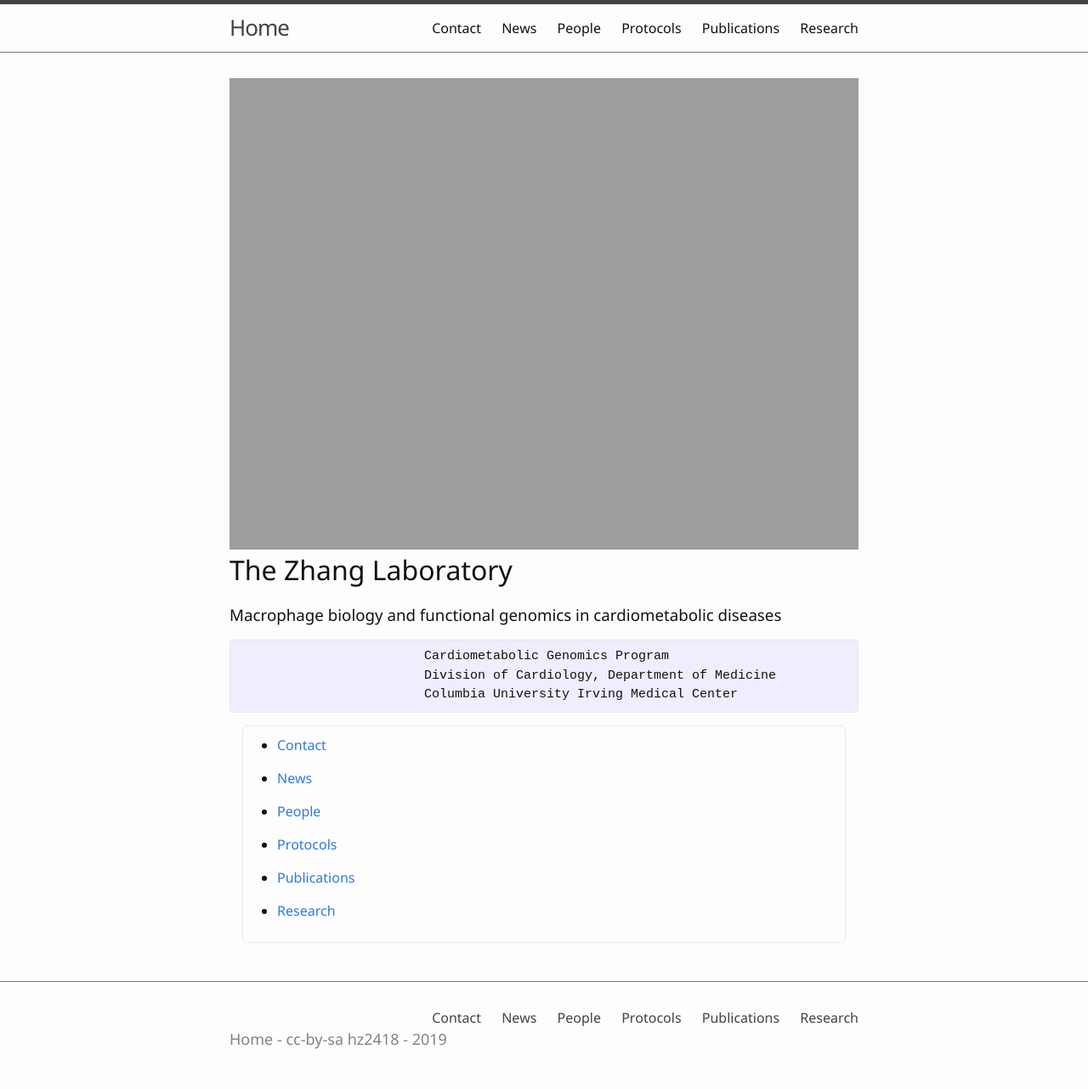
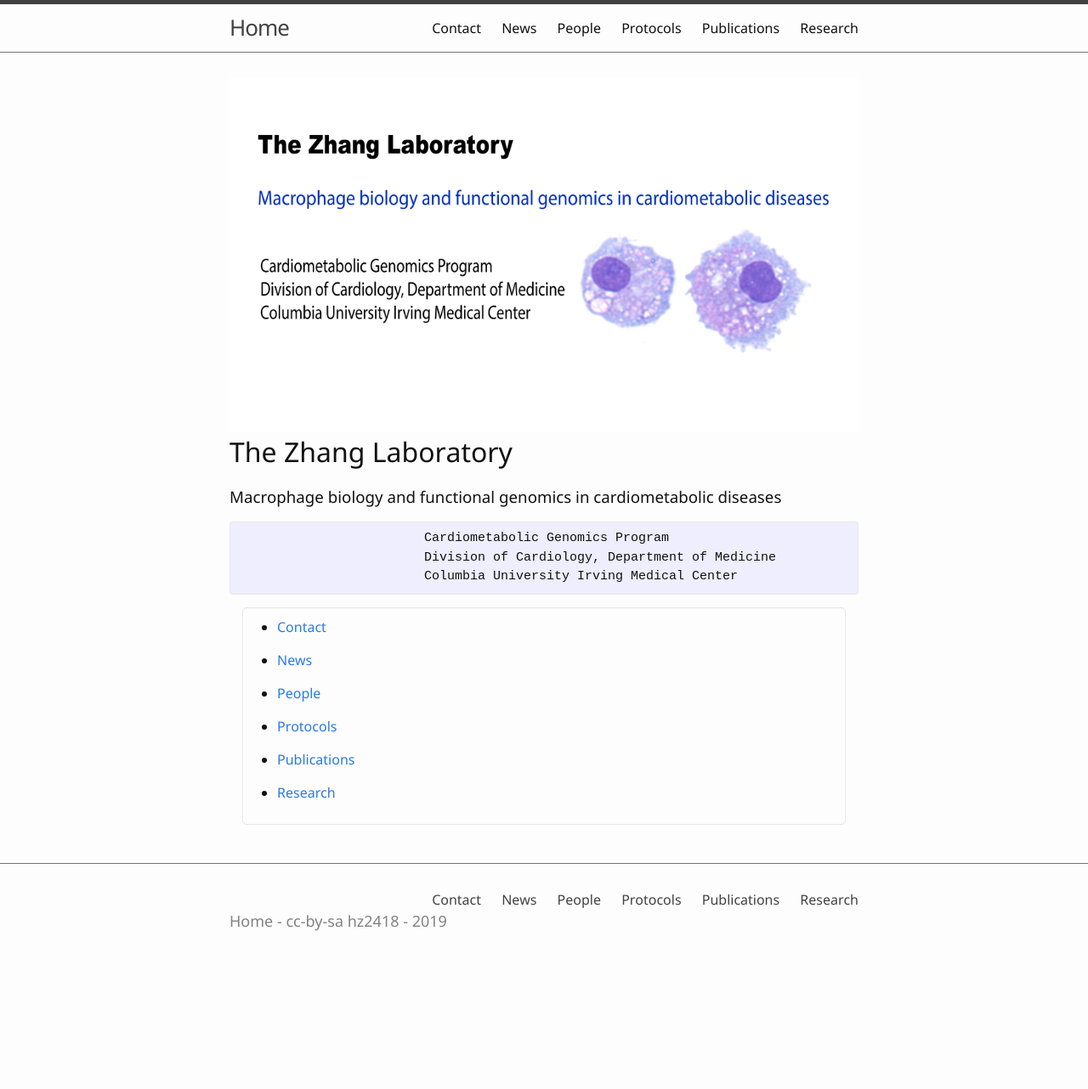
Before and after one commit to hanruizhang/zhanglab, a Jekyll site: the page built from index.md, in a window 1280 px wide. Shown: the whole page at 85% size. Built offline with Jekyll 4.4.1, drawn with Linux system fonts in a browser that asks for light colours; after the commit the page ends 1143 px from its top, so only the background shows below that.

Commit message:
Update index.md

```diff
--- a/index.md
+++ b/index.md
@@ -3,7 +3,7 @@
 ---
 
 <div>
-    <img src="{{ '/images/Home.pdf' | absolute_url }}" alt="Macrophages" style="width:100%;" >
+    <img src="{{ '/images/Home.gif' | absolute_url }}" alt="Macrophages" style="width:100%;" >
 
 </div>
 
```
